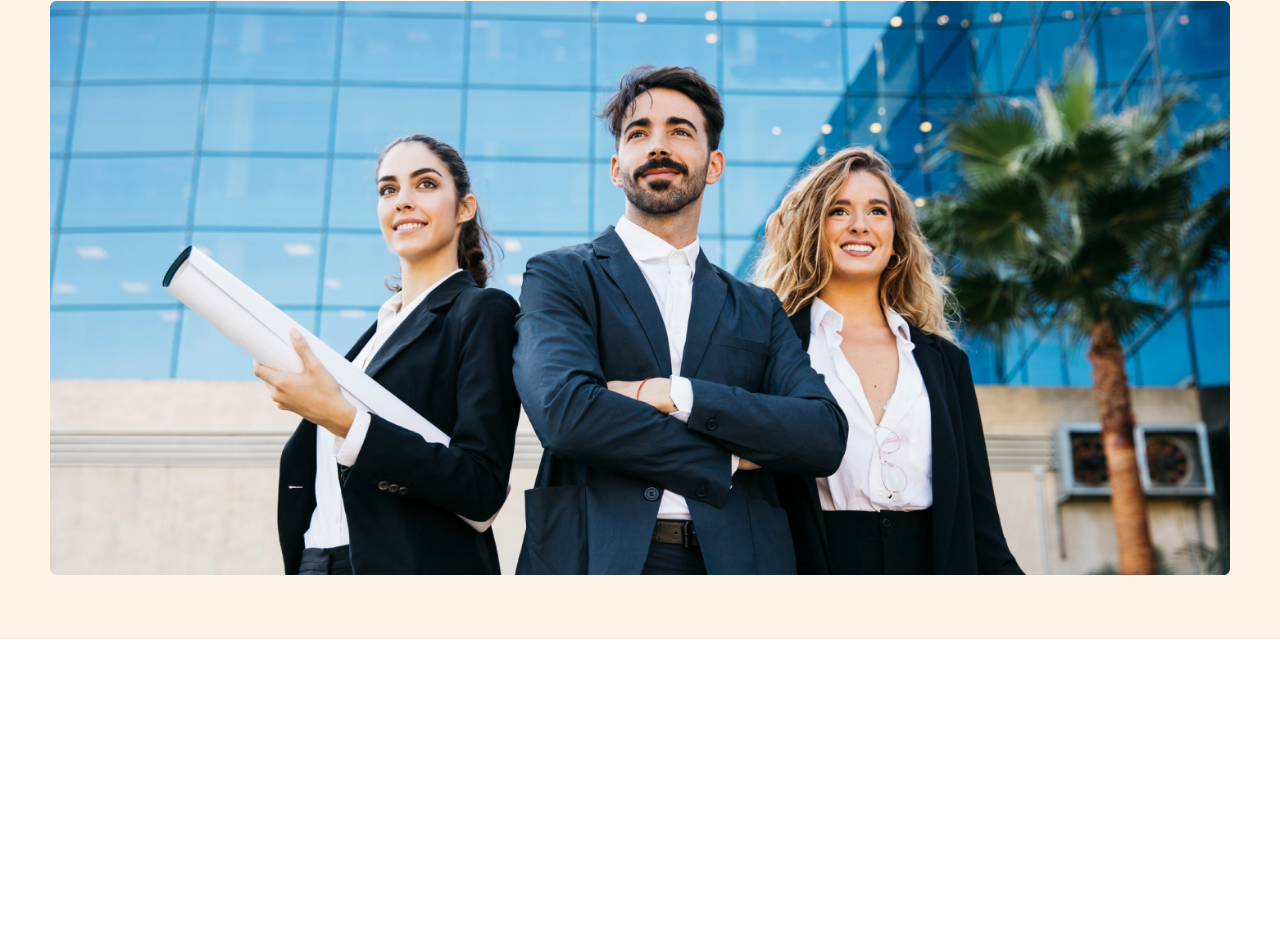
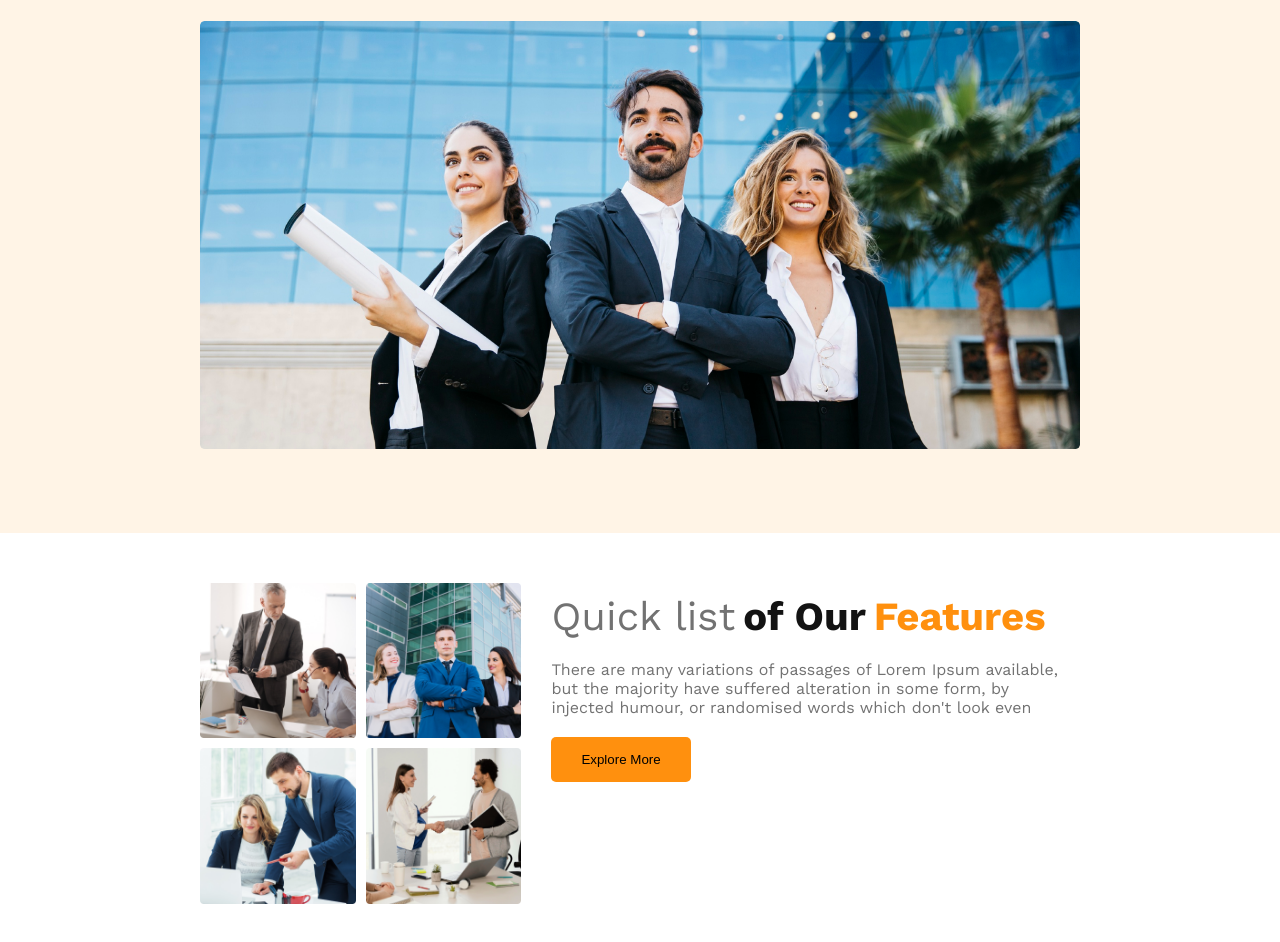
Before and after one commit to saarif23/responsive-complete-website, a plain HTML site: page index.html in a window 1280 px wide. Shown: the part 428-1370 px from the top of the page. Before the commit the page ends 1067 px from the top, so only its background shows below. Drawn offline with nearby package versions, Linux system fonts and the light colour scheme.

Commit message:
add features section

```diff
--- a/index.html
+++ b/index.html
@@ -23,6 +23,7 @@
                 <li>Login</li>
             </ul>
         </nav>
+        <!-- banner-section -->
         <div class="banner-container">
             <h1 class="banner-title">Brand New Group of Architects</h1>
             <p class="banner-description">There are many variations of passages of Lorem Ipsum available, but the
@@ -32,7 +33,24 @@
             <img id="banner-img" src="./images/banner.png" alt="">
         </div>
     </header>
-    <main></main>
+    <main>
+        <!-- Features section -->
+        <div class="features-section">
+            <div class="features-img">
+                <img id="features-images" src="./images/team1.png" alt="">
+                <img id="features-images" src="./images/team2.png" alt="">
+                <img id="features-images" src="./images/team3.png" alt="">
+                <img id="features-images" src="./images/team4.png" alt="">
+            </div>
+            <div class="features-info">
+               <h1 class="features-info-title"><span class="text-quick-list">Quick list</span> <span class="text-of-our">of Our</span> <span class="text-features">Features</span></h1>
+               <p class="features-info-description">There are many variations of passages of Lorem Ipsum available, but the majority have suffered alteration in some form, by injected humour, or randomised words which don't look even</p>
+               <button class="btn-primary">Explore More</button>
+            </div>
+
+        </div>
+
+    </main>
     <footer></footer>
 
 </body>
--- a/styles.css
+++ b/styles.css
@@ -2,11 +2,13 @@
     margin: 0;
     padding: 0;
 }
-header{
+
+header {
     background: rgba(255, 144, 14, 0.10);
     padding: 30px 200px;
 }
-nav{
+
+nav {
     display: flex;
     justify-content: space-between;
     align-items: center;
@@ -14,28 +16,33 @@ nav{
 
 
 }
-nav ul{
+
+nav ul {
     display: flex;
 }
-nav ul li{
+
+nav ul li {
     list-style: none;
     margin-left: 35px;
     font-size: 1rem;
     font-weight: 500;
     color: #424242;
 }
-.nav-title{
+
+.nav-title {
     color: #131313;
     font-family: Work Sans;
     font-size: 2.2rem;
     font-weight: 700;
 }
+
 /* banner section */
-.banner-container{
+.banner-container {
     text-align: center;
 
 }
-.banner-title{
+
+.banner-title {
     color: #131313;
     font-family: Work Sans;
     font-weight: 700;
@@ -44,7 +51,8 @@ nav ul li{
     width: 450px;
     margin: 0 auto;
 }
-.banner-description{
+
+.banner-description {
     font-family: Work Sans;
     font-weight: 400;
     font-size: 1rem;
@@ -52,36 +60,130 @@ nav ul li{
     margin: 0 auto;
     padding: 20px;
 }
-.btn-primary{
+
+.btn-primary {
     padding: 15px 30px;
     background-color: #FF900E;
     border: none;
     border-radius: 5px;
     margin: 10px;
 }
-#banner-img{
+
+#banner-img {
     width: 100%;
     margin: 50px 0;
 }
+
+main {
+    margin: 50px 200px;
+}
+
+.features-section {
+    display: flex;
+    gap: 20px;
+}
+
+#features-images {
+    width: 100%;
+}
+
+.features-img {
+    width: 100%;
+    display: grid;
+    grid-template-columns: repeat(2, 1fr);
+    gap: 10px;
+}
+
+.features-info-title .text-quick-list {
+    color: #727272;
+    font-family: Work Sans;
+    font-size: 2.5rem;
+    font-weight: 500;
+
+}
+
+.features-info-title .text-of-our {
+    color: #131313;
+    font-family: Work Sans;
+    font-size: 2.5rem;
+    font-weight: 700;
+}
+.features-info-title .text-features{
+    color: #FF900E;
+    font-family: Work Sans;
+    font-size: 2.5rem;
+    font-weight: 700;
+}
+.features-info-title{
+    padding: 10px;
+}
+.features-info-description{
+    color: #727272;
+    font-family: Work Sans;
+    font-size: 1rem;
+    font-weight: 400;
+    padding: 10px;
+}
+
+
+
+
+
 /* media query for mobile or small device */
 @media screen and (max-width: 576px) {
-    header{
+    header {
         padding: 10px;
     }
-    nav{
+
+    nav {
         flex-direction: column;
+        gap: 50px;
     }
-    .banner-title{
+
+    .banner-title {
         font-size: 2rem;
         width: 100%;
         padding: 5px;
     }
-    .banner-description{
+
+    .banner-description {
         width: 100%;
         padding: 5px;
     }
+    main{
+        margin: 20px;
+    }
+    .features-section {
+        flex-direction: column;
+        gap: 20px;
+    }
+    .features-img{
+        width: 100%;
+        grid-template-columns: repeat(1, 1fr);
+        gap: 20px;
+
+    }
+
+
 }
+
 /* media query for tablet or medium device */
-header{
-    padding: 10px 50px;
+@media screen and (min-width: 576px) and (max-width: 992px) {
+    header {
+        padding: 10px 50px;
+    }
+    .features-section {
+        flex-direction: column;
+        gap: 20px;
+    }
+    .features-img{
+        width: 100%;
+        grid-template-columns: repeat(1, 1fr);
+        gap: 20px;
+
+    }
+    main{
+        margin: 50px;
+    }
+
 }
```
